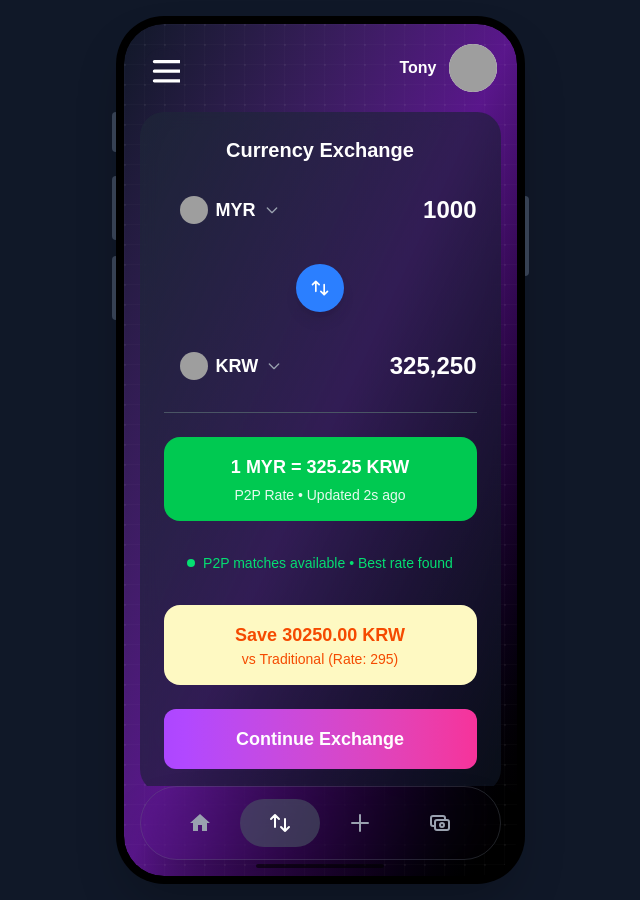
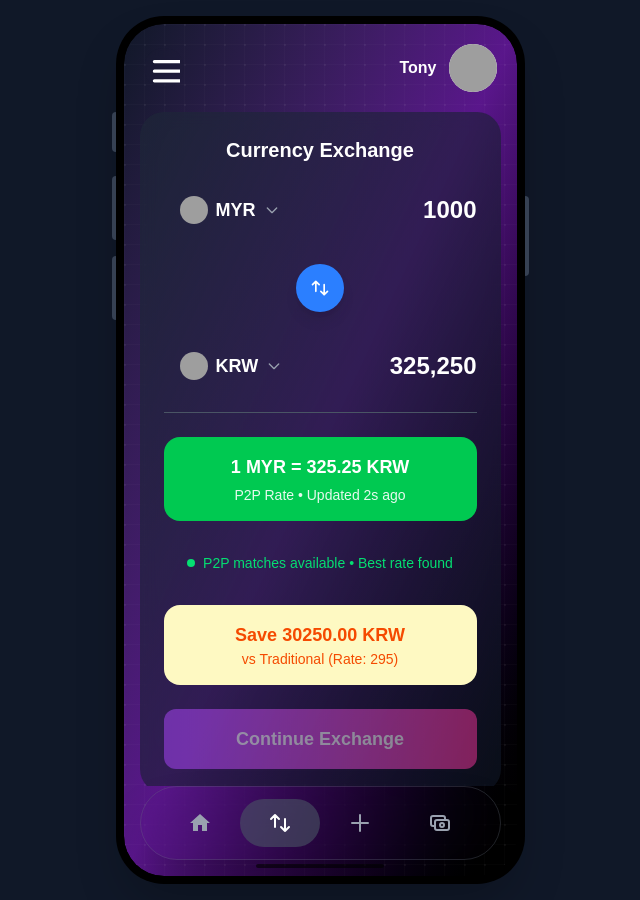
Before and after one commit to Avoisavo/cashMeOutside, a Next.js app: page /trade in a window 1280 px wide. Shown: the whole page, without its empty margins (320-960 px from the left). Built offline with nearby package versions, Linux system fonts and the light colour scheme; grey boxes are pictures that could not be loaded.

Commit message:
refactor balance retrieval logic in Sell and Trade components to use localStorage and improve reactivity on focus/storage events

```diff
--- a/pages/sell.tsx
+++ b/pages/sell.tsx
@@ -97,7 +97,7 @@ export default function Sell() {
 
     // Handle max
     const handleMax = () => {
-        setFromAmount(mockBalances[fromCurrency].toString());
+        setFromAmount(getBalance(fromCurrency).toString());
     };
 
     // Handle sell
@@ -151,7 +151,28 @@ export default function Sell() {
         setShowToDropdown(false);
     };
 
-    const insufficientBalance = fromAmount !== "" && parseFloat(fromAmount) > mockBalances[fromCurrency];
+    // Helper to get up-to-date balance
+    const getBalance = (code: string) => {
+        if (typeof window === 'undefined') {
+            return mockBalances[code] || 0;
+        }
+        const stored = localStorage.getItem(code + "Balance");
+        return stored !== null ? parseFloat(stored) : mockBalances[code] || 0;
+    };
+
+    // Force re-render on storage/focus
+    const [, setRefresh] = useState(0);
+    useEffect(() => {
+        const refresh = () => setRefresh(v => v + 1);
+        window.addEventListener('focus', refresh);
+        window.addEventListener('storage', refresh);
+        return () => {
+            window.removeEventListener('focus', refresh);
+            window.removeEventListener('storage', refresh);
+        };
+    }, []);
+
+    const insufficientBalance = fromAmount !== "" && parseFloat(fromAmount) > getBalance(fromCurrency);
 
     return (
         <div className="min-h-0 p-4 flex flex-col items-center">
@@ -171,7 +192,7 @@ export default function Sell() {
                 <div className="bg-gray-900 rounded-2xl p-4 -mb-2 flex flex-col relative mb-2">
                     <div className="flex items-center justify-between mb-1">
                         <span className="text-gray-400 text-xs font-semibold">From</span>
-                        <span className="text-gray-400 text-xs">Available Balance {mockBalances[fromCurrency].toLocaleString(undefined, { maximumFractionDigits: 2 })}</span>
+                        <span className="text-gray-400 text-xs">Available Balance {getBalance(fromCurrency).toLocaleString(undefined, { maximumFractionDigits: 2 })}</span>
                     </div>
                     <div className="flex items-center justify-between">
                         <div className="relative">
@@ -198,7 +219,7 @@ export default function Sell() {
                                                 <img src={c.flag} alt={c.code} className="w-6 h-6 rounded-full object-cover" />
                                                 <span className="font-bold">{c.code}</span>
                                             </span>
-                                            <span className="text-xs text-gray-400 font-mono">{mockBalances[c.code]?.toLocaleString(undefined, { maximumFractionDigits: 2 })}</span>
+                                            <span className="text-xs text-gray-400 font-mono">{getBalance(c.code).toLocaleString(undefined, { maximumFractionDigits: 2 })}</span>
                                         </button>
                                     ))}
                                 </div>
@@ -269,7 +290,7 @@ export default function Sell() {
                                                 <img src={c.flag} alt={c.code} className="w-6 h-6 rounded-full object-cover" />
                                                 <span className="font-bold">{c.code}</span>
                                             </span>
-                                            <span className="text-xs text-gray-400 font-mono">{mockBalances[c.code]?.toLocaleString(undefined, { maximumFractionDigits: 2 })}</span>
+                                            <span className="text-xs text-gray-400 font-mono">{getBalance(c.code).toLocaleString(undefined, { maximumFractionDigits: 2 })}</span>
                                         </button>
                                     ))}
                                 </div>
--- a/pages/trade.tsx
+++ b/pages/trade.tsx
@@ -28,6 +28,7 @@ export default function Trade() {
   const [currencyToChange, setCurrencyToChange] = useState<'from' | 'to' | null>(null);
   const [showFromDropdown, setShowFromDropdown] = useState(false);
   const [showToDropdown, setShowToDropdown] = useState(false);
+  const [hasSellOrders, setHasSellOrders] = useState(true);
 
   // Traditional rates for comparison
   const traditionalRates = {
@@ -47,6 +48,12 @@ export default function Trade() {
       calculateBestRate();
     }
   }, [orderBook, fromCurrency, toCurrency, amount]);
+
+  useEffect(() => {
+    const ordersRaw = localStorage.getItem('activeSellOrders');
+    const orders = ordersRaw ? JSON.parse(ordersRaw) : [];
+    setHasSellOrders(orders.length > 0);
+  }, []);
 
   const loadOrderBook = async () => {
     try {
@@ -225,7 +232,25 @@ export default function Trade() {
     setShowToDropdown(false);
   };
 
-  const insufficientBalance = amount !== "" && parseFloat(amount) > (mockBalances[fromCurrency] || 0);
+  // Helper to get up-to-date balance
+  const getBalance = (code: string) => {
+    const stored = localStorage.getItem(code + "Balance");
+    return stored !== null ? parseFloat(stored) : mockBalances[code] || 0;
+  };
+
+  // Force re-render on storage/focus
+  const [, setRefresh] = useState(0);
+  useEffect(() => {
+    const refresh = () => setRefresh(v => v + 1);
+    window.addEventListener('focus', refresh);
+    window.addEventListener('storage', refresh);
+    return () => {
+      window.removeEventListener('focus', refresh);
+      window.removeEventListener('storage', refresh);
+    };
+  }, []);
+
+  const insufficientBalance = amount !== "" && parseFloat(amount) > getBalance(fromCurrency);
 
   return (
     <div className="px-4 pb-4">
@@ -260,7 +285,7 @@ export default function Trade() {
                       <img src={c.flag} alt={c.code} className="w-6 h-6 rounded-full object-cover" />
                       <span className="font-bold">{c.code}</span>
                     </span>
-                    <span className="text-xs text-gray-400 font-mono">{mockBalances[c.code]?.toLocaleString(undefined, { maximumFractionDigits: 2 })}</span>
+                    <span className="text-xs text-gray-400 font-mono">{getBalance(c.code).toLocaleString(undefined, { maximumFractionDigits: 2 })}</span>
                   </button>
                 ))}
               </div>
@@ -320,7 +345,7 @@ export default function Trade() {
                       <img src={c.flag} alt={c.code} className="w-6 h-6 rounded-full object-cover" />
                       <span className="font-bold">{c.code}</span>
                     </span>
-                    <span className="text-xs text-gray-400 font-mono">{mockBalances[c.code]?.toLocaleString(undefined, { maximumFractionDigits: 2 })}</span>
+                    <span className="text-xs text-gray-400 font-mono">{getBalance(c.code).toLocaleString(undefined, { maximumFractionDigits: 2 })}</span>
                   </button>
                 ))}
               </div>
@@ -372,7 +397,7 @@ export default function Trade() {
         {/* Exchange Button */}
         <button
           onClick={handleContinueExchange}
-          disabled={Number(amount) === 0 || insufficientBalance}
+          disabled={Number(amount) === 0 || insufficientBalance || !hasSellOrders}
           className="w-full bg-gradient-to-r from-purple-500 to-pink-500 rounded-xl py-4 font-bold text-white text-lg hover:from-purple-600 hover:to-pink-600 transition-all duration-200 disabled:opacity-50 disabled:cursor-not-allowed"
         >
           Continue Exchange
```
